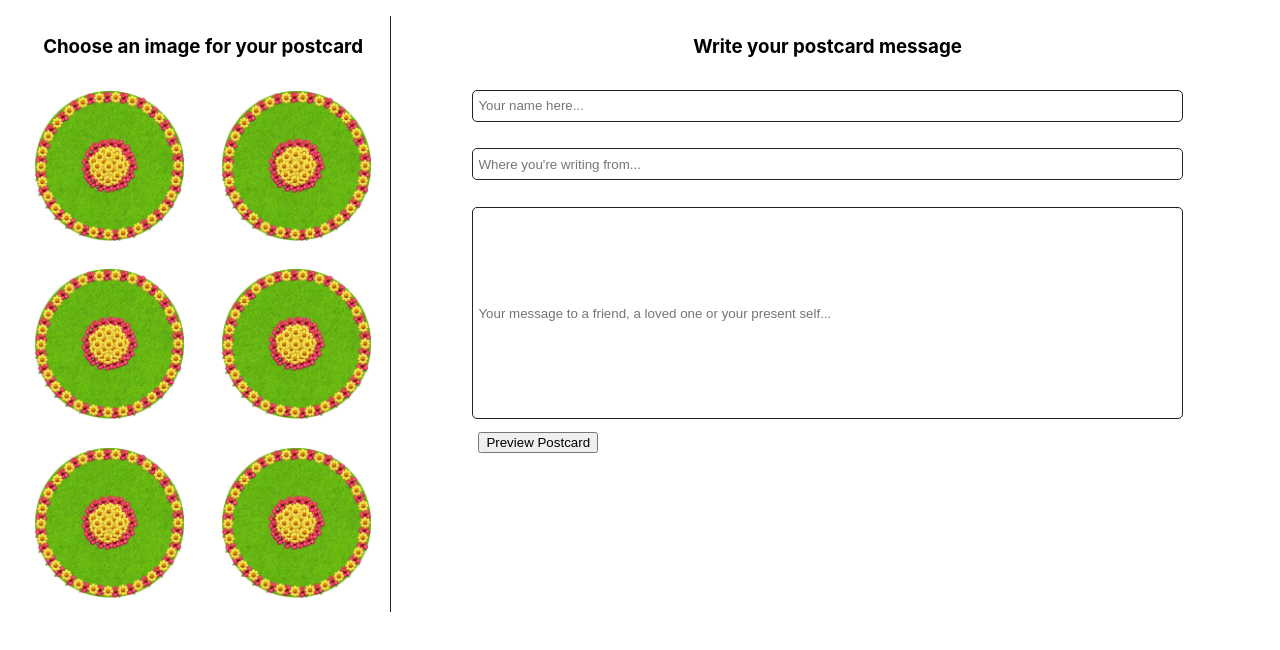
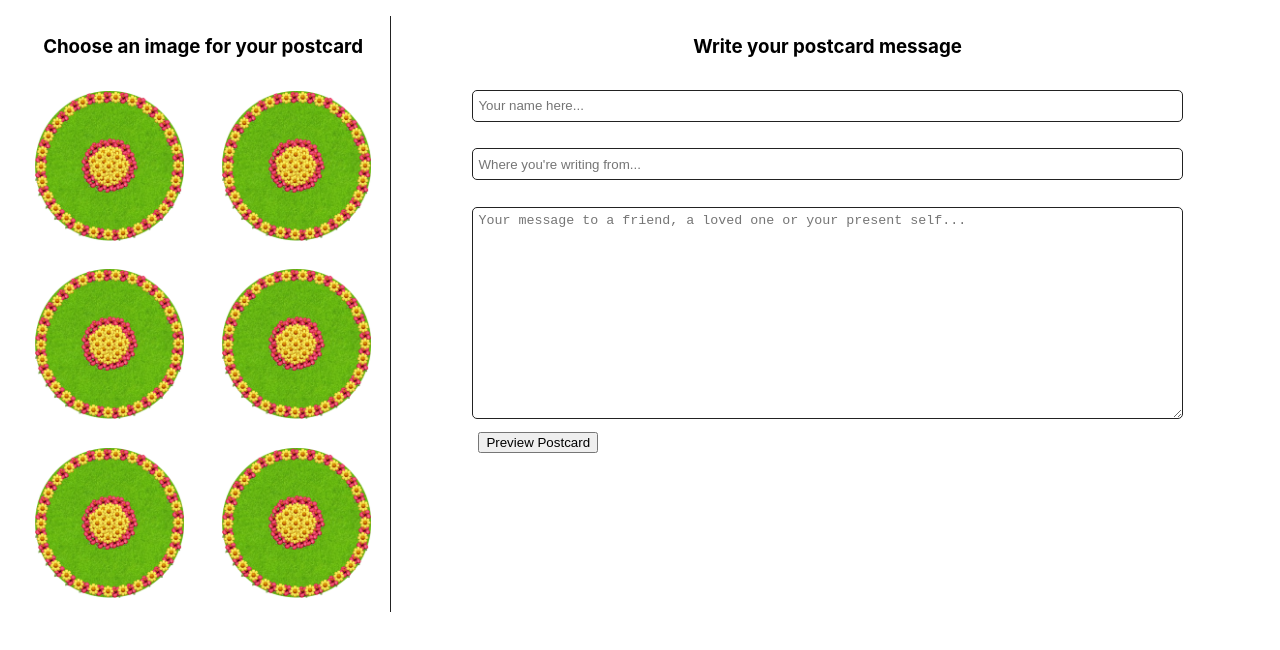
Before and after one commit to uzomao/postcards, a React (Create React App) app: page /create in a window 1280 px wide. Shown: the top 650 px of the page. Built offline with nearby package versions, Linux system fonts and the light colour scheme.

Commit message:
adds textarea to form

```diff
--- a/src/pages/createPostcard.js
+++ b/src/pages/createPostcard.js
@@ -45,7 +45,7 @@ const CreatePostcard = () => {
                         <div className={styles['form-content']}>
                             <input type="text" placeholder='Your name here...' ref={nameRef} value={name} onChange={() => setName(nameRef.current.value)} />
                             <input type="text" placeholder="Where you're writing from..." ref={placeRef} value={place} onChange={() => setPlace(placeRef.current.value)} />
-                            <input type="textarea" placeholder="Your message to a friend, a loved one or your present self..." ref={messageRef} value={message} onChange={() => setMessage(messageRef.current.value)} />
+                            <textarea placeholder="Your message to a friend, a loved one or your present self..." ref={messageRef} value={message} onChange={() => setMessage(messageRef.current.value)} />
                             <button style={{alignSelf: 'flex-start', marginLeft: '10%'}} onClick={() => setShowPreview(true)}>Preview Postcard</button>
                         </div>
                     </div>
@@ -66,7 +66,7 @@ const CreatePostcard = () => {
                             }
                         </div>
                         <div className={styles['preview-buttons']}>
-                            <button onClick={() => setShowPreview(false)}>Back to editing</button>
+                            <button onClick={() => setShowPreview(false)}>Back to writing</button>
                             <button onClick={() => flipCard()}>Flip around</button>
                             <button>Save and download</button>
                         </div>
--- a/src/styles/create.module.css
+++ b/src/styles/create.module.css
@@ -19,7 +19,7 @@
     align-items: center;
 }
 
-input {
+input, textarea {
     outline: none;
     border: 1px solid #222;
     border-radius: 5px;
@@ -27,12 +27,12 @@ input {
     padding: 5px;
 }
 
-.form-content input {
+.form-content input, .form-content textarea {
     width: 80%;
     margin: 1em 0;
 }
 
-.form-content input[type="textarea"] {
+.form-content textarea {
     min-height: 200px;
 }
 
```
